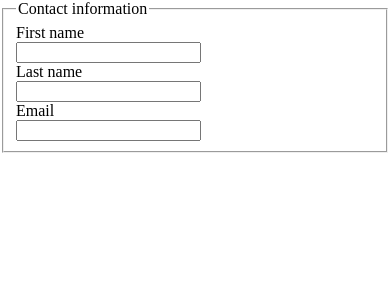
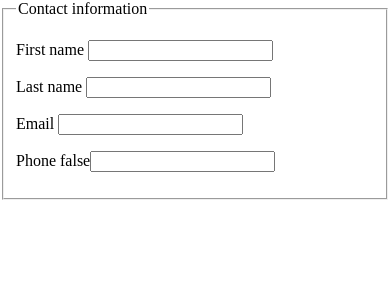
Before and after one commit to bruteForceBilly/tdd-covid, a Vue app: page / in a window 390 px wide. Shown: the top 300 px of the page. Built offline with nearby package versions, Linux system fonts and the light colour scheme.

Commit message:
phone number computed prop

```diff
--- a/src/components/Form.vue
+++ b/src/components/Form.vue
@@ -4,8 +4,8 @@
       <fieldset name="contact">
         <legend>Contact information</legend>
 
+        <p>
           <label for="first-name"> First name </label>
-        <br />
           <input
             type="text"
             id="first-name"
@@ -15,10 +15,10 @@
           <label v-if="firstNameErrors" for="first-name" class="error">{{
             firstNameErrors
           }}</label>
-        <br />
+        </p>
 
+        <p>
           <label for="last-name"> Last name </label>
-        <br />
           <input
             type="text"
             id="last-name"
@@ -28,10 +28,10 @@
           <label v-if="lastNameErrors" for="last-name" class="error">{{
             lastNameErrors
           }}</label>
-        <br />
+        </p>
 
+        <p>
           <label for="email"> Email </label>
-        <br />
           <input
             type="text"
             id="email"
@@ -41,6 +41,21 @@
           <label v-if="emailErrors" for="email" class="error">{{
             emailErrors
           }}</label>
+        </p>
+
+        <p>
+          <label for="phone"> Phone {{ isInputActive }}</label>
+          <input
+            type="text"
+            id="phone"
+            v-model="phoneNumber"
+            @blur="isInputActive = false"
+            @focus="isInputActive = true"
+          />
+          <label v-if="phoneErrors" for="phone" class="error">{{
+            phoneErrors
+          }}</label>
+        </p>
       </fieldset>
     </form>
   </div>
@@ -49,17 +64,20 @@
 <script>
 // move to mixin later
 const regex = {
+  email: {
     AT_SYMBOL: /@/,
     AT_SYMBOLS_MULTIPLE: /@.*?(@)/,
-  DOMAIN: /(?<=@)[^.]+(?=\.|(?=$))/,
+    DOMAIN_NAME: /(?<=@)[^.]+(?=\.|(?=$))/,
     DOT: /\./,
-  CONSECUTIVE_DOTS: /\.\./,
-  LOCAL: /(?<!@)^(\w+|\.)+/,
+    DOTS_CONSECUTIVE: /\.\./,
+    LOCAL_PART: /(?<!@)^(\w+|\.)+/,
     UNDERSCORE: /_/,
     SPECIAL: /[^a-zA-Z\x7f-\xff]/g,
     TLD: /(\.+\w+)?(\.+\w+)/,
     WHITE_SPACE: /\s/,
     QUOTATION_MARKS: /'|"/,
+  },
+  phone: /^(?<prefix>\+|00)(?<country>[976]\d|8[987530]\d|6[987]\d|5[90]\d|42\d|3[875]\d|2[98654321]\d|9[8543210]|8[6421]|6[6543210]|5[87654321]|4[987654310]|3[9643210]|2[70]|7|1)(?:\(0\))?(?<number>\d{6,14})$/,
 };
 
 Object.freeze(regex);
@@ -81,12 +99,18 @@ export default {
       email: null,
       firstName: null,
       lastName: null,
+      isInputActive: false,
+      phoneDigits: null,
       r: regex,
     };
   },
   computed: {
     emailErrors() {
       let filtered = this.errors.filter((err) => err.includes("Email"));
+      return filtered.toString();
+    },
+    phoneErrors() {
+      let filtered = this.errors.filter((err) => err.includes("Phone"));
       return filtered.toString();
     },
     firstNameErrors() {
@@ -98,7 +122,9 @@ export default {
       return filtered.toString();
     },
     emailAddressDomain() {
-      return this.email !== null ? this.email.match(this.r.DOMAIN) : null;
+      return this.email !== null
+        ? this.email.match(this.r.email.DOMAIN_NAME)
+        : null;
     },
     emailAddressLastCh() {
       return this.email !== null
@@ -108,6 +134,34 @@ export default {
     emailAddressFirstCh() {
       return this.email !== null ? this.email.charAt(0) : null;
     },
+    phoneNumber: {
+      get: function () {
+        if (this.isInputActive && this.phoneDigits) {
+          return this.phoneDigits.toString();
+        } else if (this.phoneDigits) {
+          let res = null;
+          let match = this.r.phone.exec(this.phoneDigits);
+
+          if (match) {
+            let { prefix, country, number } = match.groups;
+            prefix = prefix.replace(/^0{2}/g, "+");
+            number = number.charAt(0) + " " + number.substr(1);
+            res = prefix + country + " " + number;
+          }
+
+          return res;
+        } else {
+          return null;
+        }
+      },
+      set: function (modifiedValue) {
+        let match = this.r.phone.exec(modifiedValue);
+        if (match) {
+          const { prefix, country, number } = match.groups;
+          this.phoneDigits = prefix + country + number.replace(/^0/g, "");
+        }
+      },
+    },
   },
   methods: {
     validator(e) {
@@ -115,17 +169,17 @@ export default {
       const fields = {
         email: () => {
           this.handleError(
-            this.errorMissingString(value, this.r.AT_SYMBOL),
+            this.errorMissingString(value, this.r.email.AT_SYMBOL),
             this.errorMessages.missingString("Email address", "@")
           );
 
           this.handleError(
-            this.errorMissingString(value, this.r.DOMAIN),
+            this.errorMissingString(value, this.r.email.DOMAIN_NAME),
             this.errorMessages.missingString("Email address", "domain name")
           );
 
           this.handleError(
-            this.errorMissingString(value, this.r.TLD),
+            this.errorMissingString(value, this.r.email.TLD),
             this.errorMessages.missingString(
               "Email address",
               "top level domain"
@@ -133,7 +187,7 @@ export default {
           );
 
           this.handleError(
-            this.errorMissingString(value, this.r.LOCAL),
+            this.errorMissingString(value, this.r.email.LOCAL_PART),
             this.errorMessages.missingString("Email address", "local part")
           );
 
@@ -146,20 +200,23 @@ export default {
           );
 
           this.handleError(
-            this.errorIllegalCharacter(value, this.r.WHITE_SPACE),
+            this.errorIllegalCharacter(value, this.r.email.WHITE_SPACE),
             this.errorMessages.illegalCharacter("Email address", "white space")
           );
 
           this.handleError(
             this.errorIllegalCharacter(
               this.emailAddressDomain,
-              this.r.UNDERSCORE
+              this.r.email.UNDERSCORE
             ),
             this.errorMessages.illegalCharacter("Email address", "underscore")
           );
 
           this.handleError(
-            this.errorIllegalCharacter(this.emailAddressLastCh, this.r.DOT),
+            this.errorIllegalCharacter(
+              this.emailAddressLastCh,
+              this.r.email.DOT
+            ),
             this.errorMessages.illegalCharacter(
               "Email address",
               "address ends with dot"
@@ -167,7 +224,10 @@ export default {
           );
 
           this.handleError(
-            this.errorIllegalCharacter(this.emailAddressFirstCh, this.r.DOT),
+            this.errorIllegalCharacter(
+              this.emailAddressFirstCh,
+              this.r.email.DOT
+            ),
             this.errorMessages.illegalCharacter(
               "Email address",
               "address starts with dot"
@@ -175,7 +235,7 @@ export default {
           );
 
           this.handleError(
-            this.errorIllegalCharacter(value, this.r.CONSECUTIVE_DOTS),
+            this.errorIllegalCharacter(value, this.r.email.DOTS_CONSECUTIVE),
             this.errorMessages.illegalCharacter(
               "Email address",
               "has two consecutive dots"
@@ -183,7 +243,7 @@ export default {
           );
 
           this.handleError(
-            this.errorIllegalCharacter(value, this.r.AT_SYMBOLS_MULTIPLE),
+            this.errorIllegalCharacter(value, this.r.email.AT_SYMBOLS_MULTIPLE),
             this.errorMessages.illegalCharacter(
               "Email address",
               "has multiple @ symbols"
@@ -191,7 +251,7 @@ export default {
           );
 
           this.handleError(
-            this.errorIllegalCharacter(value, this.r.QUOTATION_MARKS),
+            this.errorIllegalCharacter(value, this.r.email.QUOTATION_MARKS),
             this.errorMessages.illegalCharacter(
               "Email address",
               "quotation marks"
@@ -205,7 +265,7 @@ export default {
             this.errorMessages.tooShort("First name")
           );
           this.handleError(
-            this.errorIllegalCharacter(value, this.r.SPECIAL),
+            this.errorIllegalCharacter(value, this.r.email.SPECIAL),
             this.errorMessages.illegalCharacter("First name")
           );
         },
@@ -217,7 +277,7 @@ export default {
           );
 
           this.handleError(
-            this.errorIllegalCharacter(value, this.r.SPECIAL),
+            this.errorIllegalCharacter(value, this.r.email.SPECIAL),
             this.errorMessages.illegalCharacter("Last name")
           );
         },
```
Also changed, not shown: 1 other file (tests, documents, lock files or other folders). Lines whose indentation alone changed are shown as unchanged.
